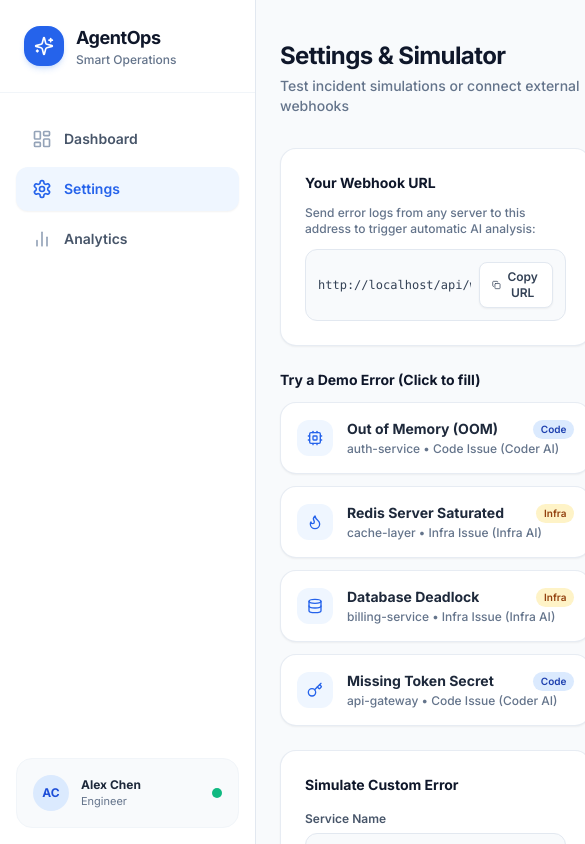
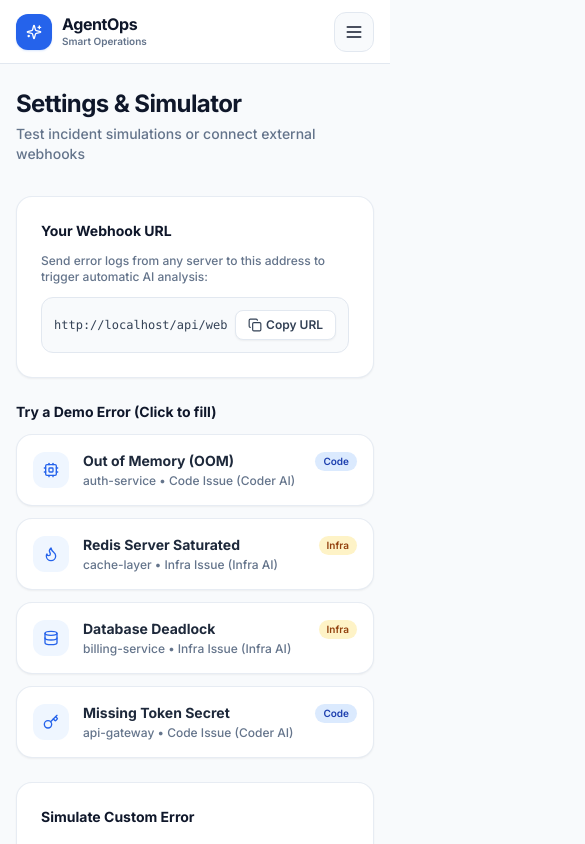
Before and after one commit to md-neyab/AgentOps, a Next.js app: page /settings in a window 390 px wide. Shown: the top 844 px of the page, 585 px wide, since content can reach past the window. Built offline with nearby package versions, Linux system fonts and the light colour scheme.

Commit message:
resposnive ui

```diff
--- a/src/app/analytics/page.tsx
+++ b/src/app/analytics/page.tsx
@@ -27,7 +27,7 @@ export default async function AnalyticsPage() {
   const incidents = await getIncidents();
 
   return (
-    <div className="p-8 space-y-6 max-w-6xl mx-auto w-full">
+    <div className="p-4 sm:p-6 lg:p-8 space-y-6 max-w-6xl mx-auto w-full">
       <div>
         <h1 className="text-2xl font-bold text-slate-900 tracking-tight">
           Analytics & Impact
--- a/src/app/incident/[id]/page.tsx
+++ b/src/app/incident/[id]/page.tsx
@@ -64,7 +64,7 @@ export default async function IncidentDetailPage({
   };
 
   return (
-    <div className="p-6 md:p-8 space-y-6 max-w-5xl mx-auto w-full min-h-screen">
+    <div className="p-4 sm:p-6 lg:p-8 space-y-6 max-w-5xl mx-auto w-full min-h-screen">
       {/* 1. Header Bar (Clean & Minimalist - Service billing line removed) */}
       <div className="space-y-2">
         <Link
--- a/src/app/layout.tsx
+++ b/src/app/layout.tsx
@@ -22,10 +22,10 @@ export default function RootLayout({
   return (
     <html lang="en">
       <body
-        className={`${inter.variable} bg-slate-50 text-slate-900 min-h-screen flex antialiased`}
+        className={`${inter.variable} bg-slate-50 text-slate-900 min-h-screen flex flex-col lg:flex-row antialiased`}
       >
         <Sidebar />
-        <main className="flex-1 ml-64 min-h-screen bg-slate-50 flex flex-col">
+        <main className="flex-1 ml-0 lg:ml-64 pt-16 lg:pt-0 min-h-screen bg-slate-50 flex flex-col w-full overflow-x-hidden">
           {children}
         </main>
         <Toaster
--- a/src/app/settings/page.tsx
+++ b/src/app/settings/page.tsx
@@ -2,7 +2,7 @@ import { WebhookTester } from "@/components/webhook-tester";
 
 export default function SettingsPage() {
   return (
-    <div className="py-10 px-6 sm:px-10 flex flex-col items-center w-full min-h-screen">
+    <div className="py-6 sm:py-10 px-4 sm:px-6 lg:px-8 flex flex-col items-center w-full min-h-screen">
       <div className="w-full max-w-4xl space-y-8">
         <div>
           <h1 className="text-2xl font-bold text-slate-900 tracking-tight">
--- a/src/components/dashboard-live.tsx
+++ b/src/components/dashboard-live.tsx
@@ -19,21 +19,21 @@ export function DashboardLive({ initialIncidents }: DashboardLiveProps) {
   const resolved = incidents.filter((i) => i.status === "approved").length;
 
   return (
-    <div className="p-8 space-y-8 max-w-6xl mx-auto w-full">
+    <div className="p-4 sm:p-6 lg:p-8 space-y-6 sm:space-y-8 max-w-6xl mx-auto w-full">
       {/* Header */}
       <div className="flex flex-col sm:flex-row sm:items-center justify-between gap-4">
         <div>
-          <h1 className="text-2xl font-bold text-slate-900 tracking-tight">
+          <h1 className="text-xl sm:text-2xl font-bold text-slate-900 tracking-tight">
             Dashboard
           </h1>
-          <p className="text-sm text-slate-500 font-medium mt-0.5">
+          <p className="text-xs sm:text-sm text-slate-500 font-medium mt-0.5">
             AI Assistant actively monitoring your cloud services in real-time
           </p>
         </div>
 
         <Link
           href="/settings"
-          className="inline-flex items-center gap-2 px-5 py-2.5 rounded-xl text-sm font-semibold bg-blue-600 hover:bg-blue-500 text-white shadow-sm transition-all hover:shadow hover:scale-[1.02] active:scale-[0.98]"
+          className="inline-flex items-center justify-center gap-2 px-4 sm:px-5 py-2.5 rounded-xl text-xs sm:text-sm font-semibold bg-blue-600 hover:bg-blue-500 text-white shadow-sm transition-all hover:shadow"
         >
           <Plus className="w-4 h-4" />
           <span>Simulate Error</span>
@@ -41,7 +41,7 @@ export function DashboardLive({ initialIncidents }: DashboardLiveProps) {
       </div>
 
       {/* 3 Apple-Style KPI Cards - Live Reactivity */}
-      <div className="grid grid-cols-1 sm:grid-cols-3 gap-5">
+      <div className="grid grid-cols-1 sm:grid-cols-3 gap-4 sm:gap-5">
         <KPICard
           title="Total Incidents"
           value={total}
@@ -69,10 +69,10 @@ export function DashboardLive({ initialIncidents }: DashboardLiveProps) {
       {/* Incident Table with Real-time & Polling synchronization */}
       <div className="space-y-3">
         <div className="flex items-center justify-between">
-          <h2 className="text-base font-bold text-slate-900">
+          <h2 className="text-sm sm:text-base font-bold text-slate-900">
             Recent Incidents
           </h2>
-          <span className="text-xs text-slate-400 font-medium flex items-center gap-1.5">
+          <span className="text-[11px] sm:text-xs text-slate-400 font-medium flex items-center gap-1.5">
             <span className="w-2 h-2 rounded-full bg-emerald-500 animate-pulse" />
             Live Sync Active
           </span>
--- a/src/components/sidebar.tsx
+++ b/src/components/sidebar.tsx
@@ -8,16 +8,20 @@ import {
   Settings,
   BarChart2,
   Sparkles,
-  Loader2
+  Loader2,
+  Menu,
+  X
 } from "lucide-react";
 
 export function Sidebar() {
   const pathname = usePathname();
   const [loadingHref, setLoadingHref] = useState<string | null>(null);
+  const [isMobileMenuOpen, setIsMobileMenuOpen] = useState(false);
 
-  // When pathname changes, navigation is complete, remove loader
+  // When pathname changes, navigation is complete, close mobile menu and reset loading
   useEffect(() => {
     setLoadingHref(null);
+    setIsMobileMenuOpen(false);
   }, [pathname]);
 
   const navItems = [
@@ -42,10 +46,118 @@ export function Sidebar() {
     if (pathname !== href) {
       setLoadingHref(href);
     }
+    setIsMobileMenuOpen(false);
   };
 
   return (
-    <aside className="w-64 bg-white border-r border-slate-200 flex flex-col h-screen fixed left-0 top-0 z-40 select-none">
+    <>
+      {/* ============================================================ */}
+      {/* 1. MOBILE/TABLET: TOP HEADER WITH HAMBURGER BUTTON (lg:hidden) */}
+      {/* ============================================================ */}
+      <header className="lg:hidden fixed top-0 left-0 right-0 h-16 bg-white/95 backdrop-blur-md border-b border-slate-200 z-50 px-4 flex items-center justify-between select-none shadow-xs">
+        {/* Brand Header */}
+        <Link
+          href="/"
+          onClick={() => handleClick("/")}
+          className="flex items-center gap-2.5"
+        >
+          <div className="w-9 h-9 rounded-xl bg-blue-600 flex items-center justify-center shadow-sm shadow-blue-500/20 text-white">
+            <Sparkles className="w-4 h-4" />
+          </div>
+          <div>
+            <span className="font-bold text-slate-900 text-base tracking-tight block leading-tight">
+              AgentOps
+            </span>
+            <span className="text-[10px] text-slate-500 font-semibold block">
+              Smart Operations
+            </span>
+          </div>
+        </Link>
+
+        {/* Hamburger Toggle Button */}
+        <button
+          type="button"
+          onClick={() => setIsMobileMenuOpen(!isMobileMenuOpen)}
+          className="w-10 h-10 rounded-xl bg-slate-50 hover:bg-slate-100 border border-slate-200 flex items-center justify-center text-slate-700 transition-colors focus:outline-none"
+          aria-label="Toggle navigation menu"
+        >
+          {isMobileMenuOpen ? (
+            <X className="w-5 h-5 text-slate-900" />
+          ) : (
+            <Menu className="w-5 h-5 text-slate-900" />
+          )}
+        </button>
+      </header>
+
+      {/* ============================================================ */}
+      {/* 2. MOBILE TOP-DOWN DROPDOWN MENU (Jo Upar Se Niche Khulta Hai) */}
+      {/* ============================================================ */}
+      {/* Backdrop overlay */}
+      {isMobileMenuOpen && (
+        <div
+          onClick={() => setIsMobileMenuOpen(false)}
+          className="lg:hidden fixed inset-0 bg-slate-900/25 backdrop-blur-xs z-40 transition-opacity"
+        />
+      )}
+
+      {/* Dropdown Container (Slides down from top) */}
+      <div
+        className={`lg:hidden fixed top-16 left-0 right-0 bg-white border-b border-slate-200 shadow-xl z-40 transition-all duration-300 ease-in-out transform ${
+          isMobileMenuOpen
+            ? "translate-y-0 opacity-100 visible"
+            : "-translate-y-4 opacity-0 invisible pointer-events-none"
+        }`}
+      >
+        <nav className="p-4 space-y-1.5">
+          {navItems.map((item) => {
+            const isActive = pathname === item.href;
+            const isLoading = loadingHref === item.href;
+            const Icon = item.icon;
+
+            return (
+              <Link
+                key={item.href}
+                href={item.href}
+                onClick={() => handleClick(item.href)}
+                className={`flex items-center gap-3 px-4 py-3 rounded-xl text-sm font-semibold transition-all ${
+                  isActive
+                    ? "bg-blue-50 text-blue-600 shadow-xs"
+                    : "text-slate-600 hover:bg-slate-50 hover:text-slate-900"
+                }`}
+              >
+                {isLoading ? (
+                  <Loader2 className="w-5 h-5 animate-spin text-blue-600 shrink-0" />
+                ) : (
+                  <Icon className={`w-5 h-5 ${isActive ? "text-blue-600" : "text-slate-400"} shrink-0`} />
+                )}
+                <span>{item.name}</span>
+              </Link>
+            );
+          })}
+        </nav>
+
+        {/* User Info Footer in Mobile Dropdown */}
+        <div className="p-3 mx-4 mb-4 rounded-xl bg-slate-50 border border-slate-200/80 flex items-center justify-between">
+          <div className="flex items-center gap-2.5">
+            <div className="w-8 h-8 rounded-full bg-blue-100 text-blue-700 font-bold text-xs flex items-center justify-center">
+              AC
+            </div>
+            <div>
+              <div className="text-xs font-bold text-slate-800">Alex Chen</div>
+              <div className="text-[10px] text-slate-500 font-medium">SRE Engineer</div>
+            </div>
+          </div>
+          <div className="flex items-center gap-1.5 text-[11px] font-semibold text-emerald-700 bg-emerald-50 px-2 py-0.5 rounded-full border border-emerald-200">
+            <span className="w-1.5 h-1.5 rounded-full bg-emerald-500" />
+            <span>Online</span>
+          </div>
+        </div>
+      </div>
+
+      {/* ============================================================ */}
+      {/* 3. DESKTOP: FIXED SIDEBAR (hidden lg:flex)                   */}
+      {/* ============================================================ */}
+      <aside className="hidden lg:flex w-64 bg-white border-r border-slate-200 flex-col h-screen fixed left-0 top-0 z-40 select-none">
         {/* Brand Header */}
         <div className="p-6 border-b border-slate-100">
           <Link
@@ -108,5 +220,6 @@ export function Sidebar() {
           <div className="w-2.5 h-2.5 rounded-full bg-emerald-500" title="Online" />
         </div>
       </aside>
+    </>
   );
 }
```
Lines whose indentation alone changed are shown as unchanged.
